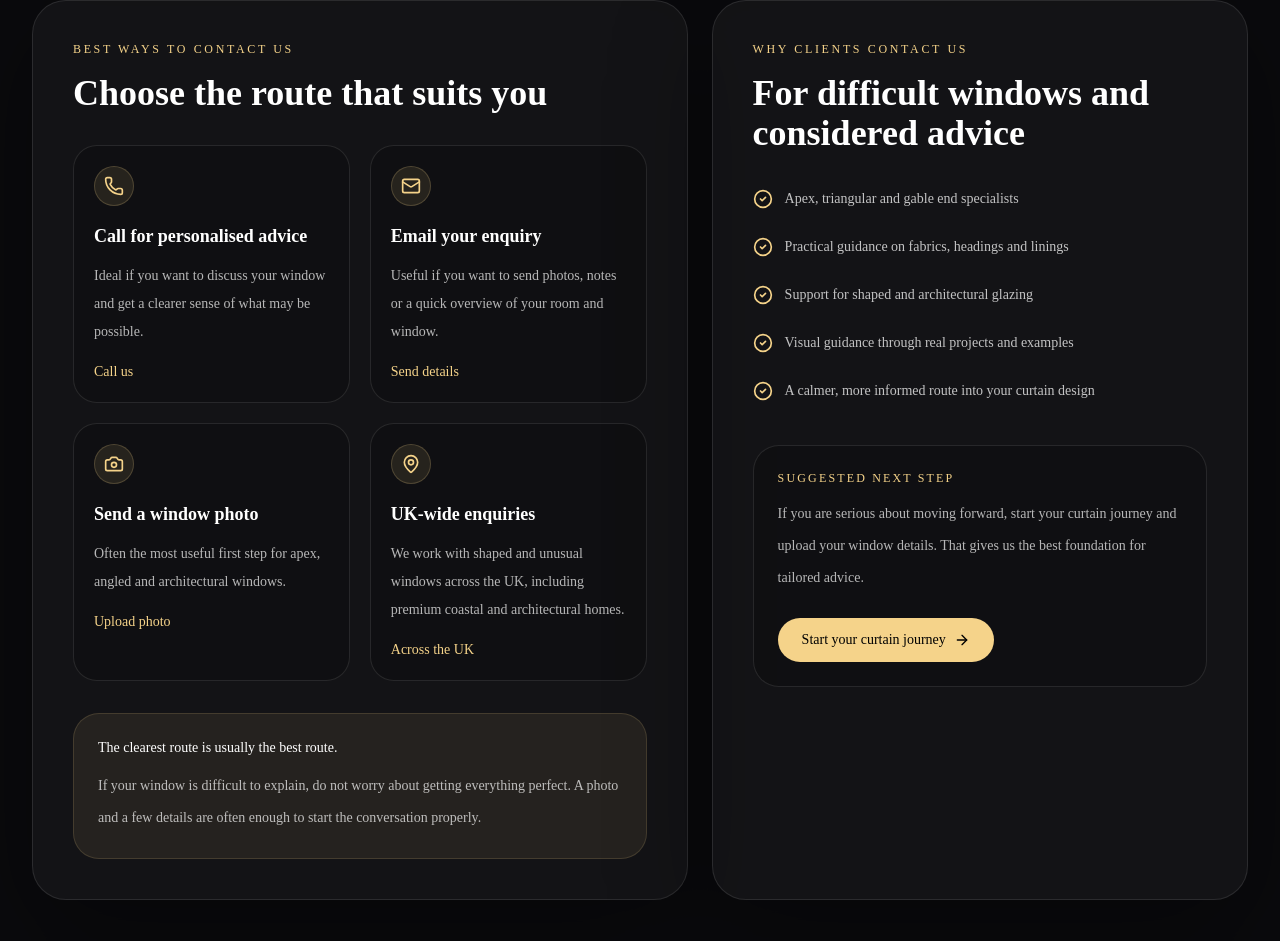
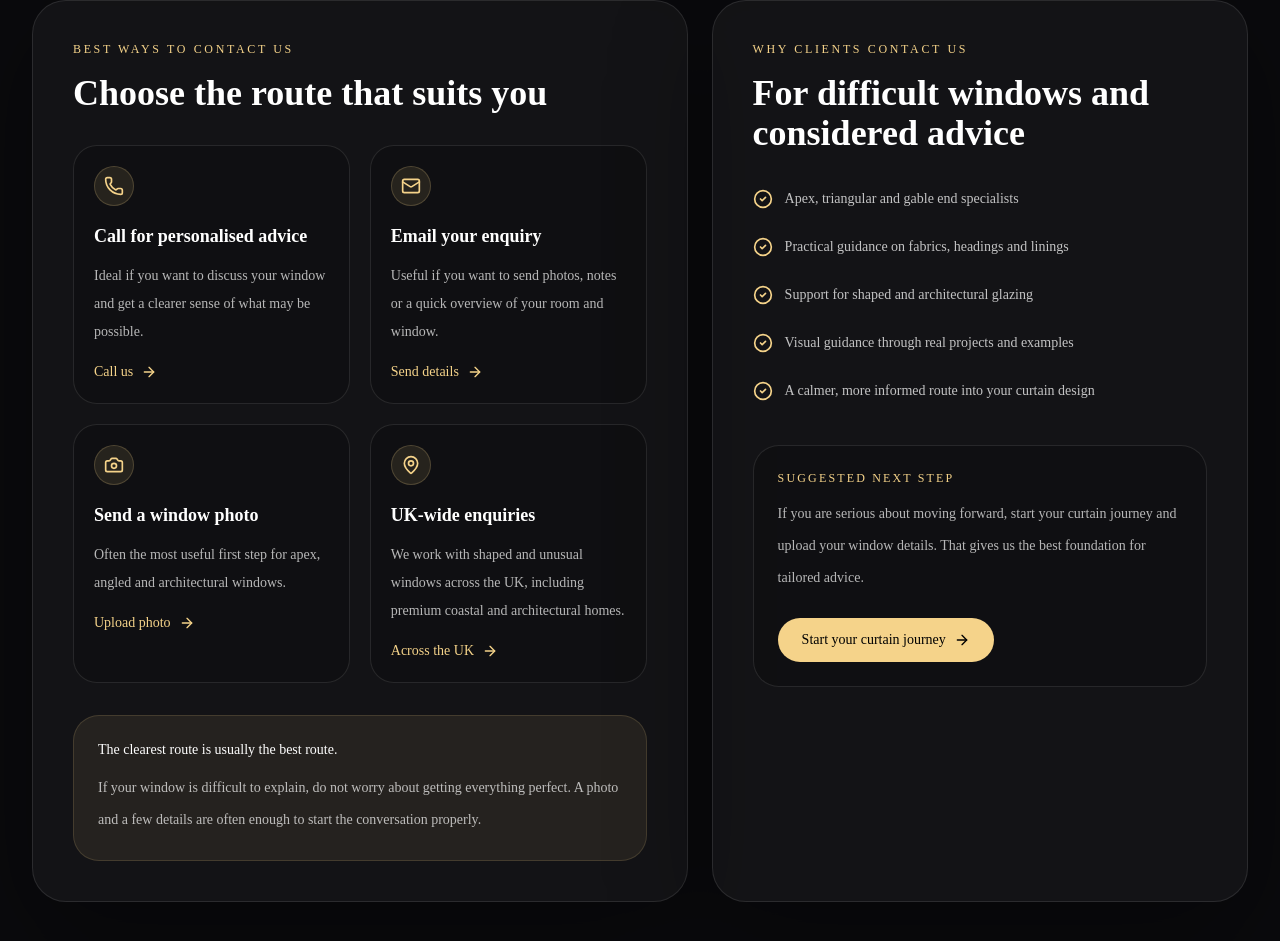
Before and after one commit to Nylon1/Apexcurtains, a Next.js app: page /contact in a window 1280 px wide. Shown: the part 912-1853 px from the top of the page. Built offline with nearby package versions, Linux system fonts and the light colour scheme.

Commit message:
make contact panels clickable

```diff
--- a/app/contact/page.tsx
+++ b/app/contact/page.tsx
@@ -38,6 +38,8 @@ export const metadata = {
   description:
     "Get expert advice for apex, triangular and architectural windows. Upload your window details, ask questions or start your curtain journey.",
 };
+
+
 
 export default function ContactPage() {
   return (
@@ -119,6 +121,7 @@ export default function ContactPage() {
     title="Call for personalised advice"
     text="Ideal if you want to discuss your window and get a clearer sense of what may be possible."
     value="Call us"
+    href="tel:08007720367"
   />
 
   <InfoPanel
@@ -126,6 +129,7 @@ export default function ContactPage() {
     title="Email your enquiry"
     text="Useful if you want to send photos, notes or a quick overview of your room and window."
     value="Send details"
+    href="mailto:info@apexcurtains.com?subject=Curtain%20Enquiry"
   />
 
   <InfoPanel
@@ -133,6 +137,7 @@ export default function ContactPage() {
     title="Send a window photo"
     text="Often the most useful first step for apex, angled and architectural windows."
     value="Upload photo"
+    href="/get-curtain-quote"
   />
 
   <InfoPanel
@@ -140,6 +145,7 @@ export default function ContactPage() {
     title="UK-wide enquiries"
     text="We work with shaped and unusual windows across the UK, including premium coastal and architectural homes."
     value="Across the UK"
+    href="/areas"
   />
 </div>
 
@@ -317,22 +323,34 @@ function InfoPanel({
   title,
   text,
   value,
+  href,
 }: {
   icon: React.ReactNode;
   title: string;
   text: string;
   value: string;
+  href: string;
 }) {
   return (
-    <div className="rounded-[24px] border border-white/10 bg-black/20 p-5">
+    <Link
+      href={href}
+      className="group block rounded-[24px] border border-white/10 bg-black/20 p-5 transition duration-300 hover:-translate-y-1 hover:border-[#f5d38a]/20 hover:bg-white/[0.03]"
+    >
       <div className="inline-flex h-10 w-10 items-center justify-center rounded-full border border-[#f5d38a]/20 bg-[#f5d38a]/10 text-[#f5d38a]">
         {icon}
       </div>
 
-      <h3 className="mt-4 text-lg font-semibold text-white">{title}</h3>
+      <h3 className="mt-4 text-lg font-semibold text-white transition group-hover:text-[#f5d38a]">
+        {title}
+      </h3>
+
       <p className="mt-3 text-sm leading-7 text-white/70">{text}</p>
-      <div className="mt-4 text-sm font-medium text-[#f5d38a]">{value}</div>
+
+      <div className="mt-4 inline-flex items-center gap-2 text-sm font-medium text-[#f5d38a]">
+        {value}
+        <ArrowRight className="h-4 w-4 transition duration-300 group-hover:translate-x-1" />
       </div>
+    </Link>
   );
 }
 
--- a/components/layout/Navbar.tsx
+++ b/components/layout/Navbar.tsx
@@ -173,7 +173,7 @@ export default function Navbar() {
                 </Link>
 
             <Link
-                  href="/contact"
+  href="tel:08007720367"
   className="inline-flex items-center justify-center rounded-full border border-white/15 bg-white/5 px-4 py-3 text-sm font-semibold text-white"
 >
   <Phone className="mr-2 h-4 w-4" />
```
Lines whose indentation alone changed are shown as unchanged.
